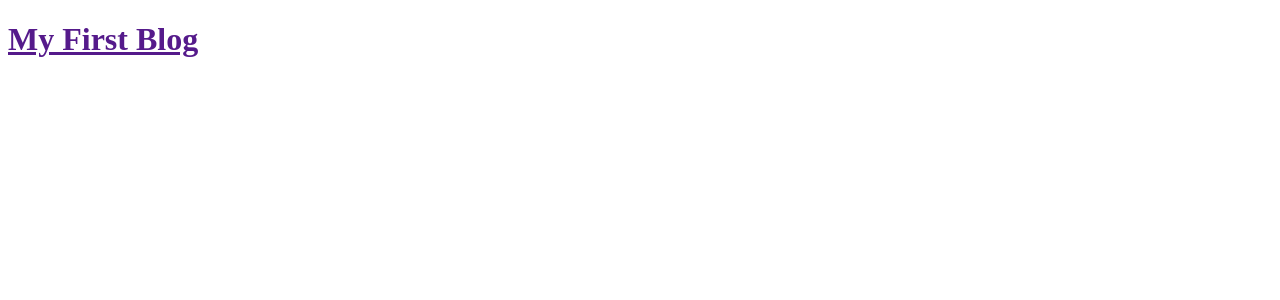
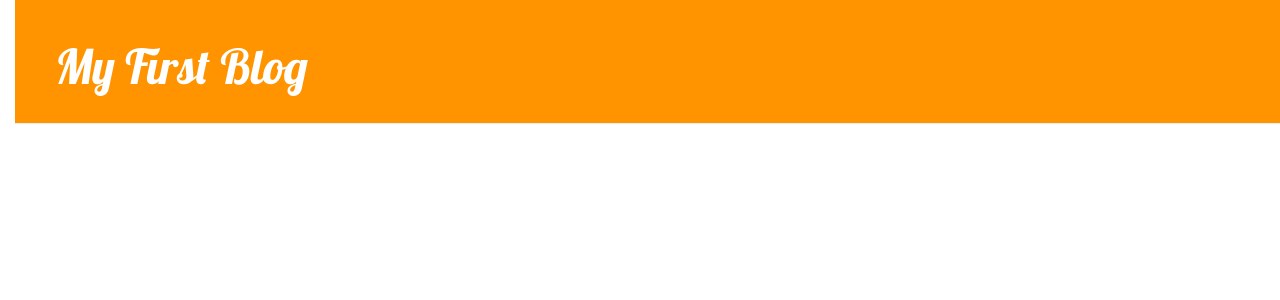
Before and after one commit to odifek/my-first-blog, a Django app: page / in a window 1280 px wide. Shown: the top 300 px of the page. Run offline with Django 3.2, Linux system fonts and the light colour scheme; data that the repository does not hold is empty; some libraries are stand-ins or nearby versions.

Commit message:
Added bootstrap to blog template and added blog css file

```diff
--- /dev/null
+++ b/blog/static/css/blog.css
@@ -0,0 +1,55 @@
+h1 a {
+    color: #FCA205;
+    font-family: 'Lobster';
+}
+body {
+    padding-left: 15px;
+}
+
+.page-header {
+    background-color: #ff9400;
+    margin-top: 0;
+    padding: 20px 20px 20px 40px;
+}
+
+.page-header h1, .page-header h1 a, .page-header h1 a:visited, .page-header h1 a:active {
+    color: #ffffff;
+    font-size: 36pt;
+    text-decoration: none;
+}
+
+.content {
+    margin-left: 40px;
+}
+
+h1, h2, h3, h4 {
+    font-family: 'Lobster', cursive;
+}
+
+.date{
+    float: right;
+    color: #828282;
+}
+
+.save {
+    float: right;
+}
+
+.post-form textarea, .post-form input{
+    width: 100%;
+}
+
+.top-menu, .top-menu:hover, .top-menu:visited {
+    color: #ffffff;
+    float: right;
+    font-size: 26pt;
+    margin-right: 20px;
+}
+
+.post {
+    margin-bottom: 70px;
+}
+
+.post h1 a, .post h1 a:visited {
+    color: #000000;
+}
--- a/blog/templates/blog/post_list.html
+++ b/blog/templates/blog/post_list.html
@@ -1,21 +1,36 @@
 <!DOCTYPE html>
+{% load staticfiles %}
 <html>
     <head>
+        <!-- Latest compiled and minified CSS -->
+        <link rel="stylesheet" href="https://maxcdn.bootstrapcdn.com/bootstrap/3.3.5/css/bootstrap.min.css">
+
+        <!-- Optional theme -->
+        <link rel="stylesheet" href="https://maxcdn.bootstrapcdn.com/bootstrap/3.3.5/css/bootstrap-theme.min.css">
+
+        <link rel="stylesheet" href="{% static "css/blog.css" %}">
+        <link href="http://fonts.googleapis.com/css?family=Lobster&subset=latin,latin-ext" rel="stylesheet" type="text/css">
         <title>My First blog</title>
     </head>
     <body>
-        <div>
+        <div class="page-header">
             <h1><a href="">My First Blog</a></h1>
         </div>
 
-        {% for post in posts %}
-            <div>
-                <p>published: {{ post.published_date }}</p>
-                <h1><a href="">{{ post.title }}</a></h1>
-                <p>{{ post.text|linebreaks }}</p>
+        <div class="content container">
+            <div class="row">
+                <div class="col-md-8">
+                    {% for post in posts %}
+                        <div class="post">
+                            <div class="date">
+                                {{ post.published_date }}
+                            </div>
+                            <h1><a href="">{{ post.title }}</a></h1>
+                        <p>{{ post.text|linebreaks }}</p>
+                        </div>
+                    {% endfor %}
+                </div>
             </div>
-        {% endfor  %}
-
-
+        </div>
     </body>
 </html>
```
